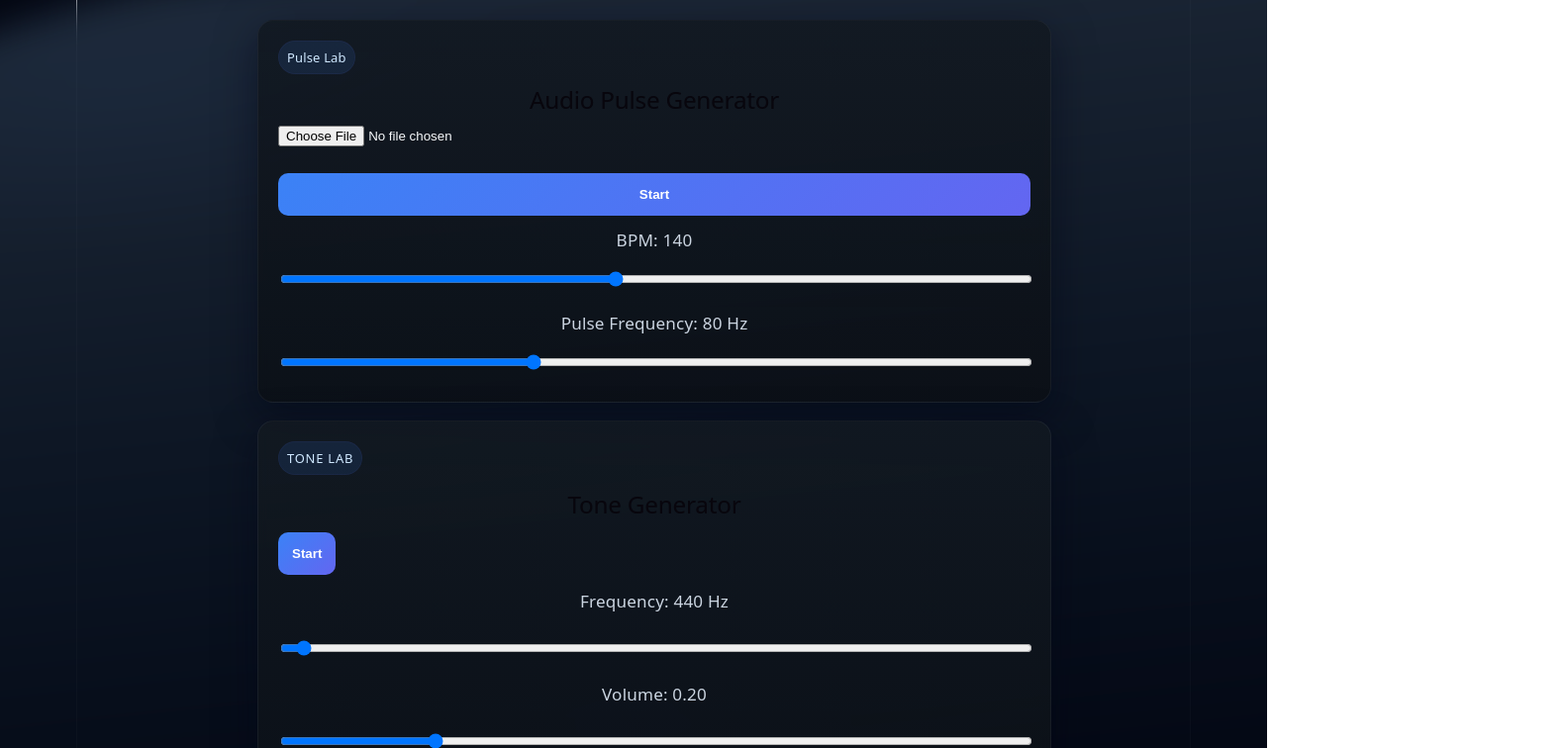
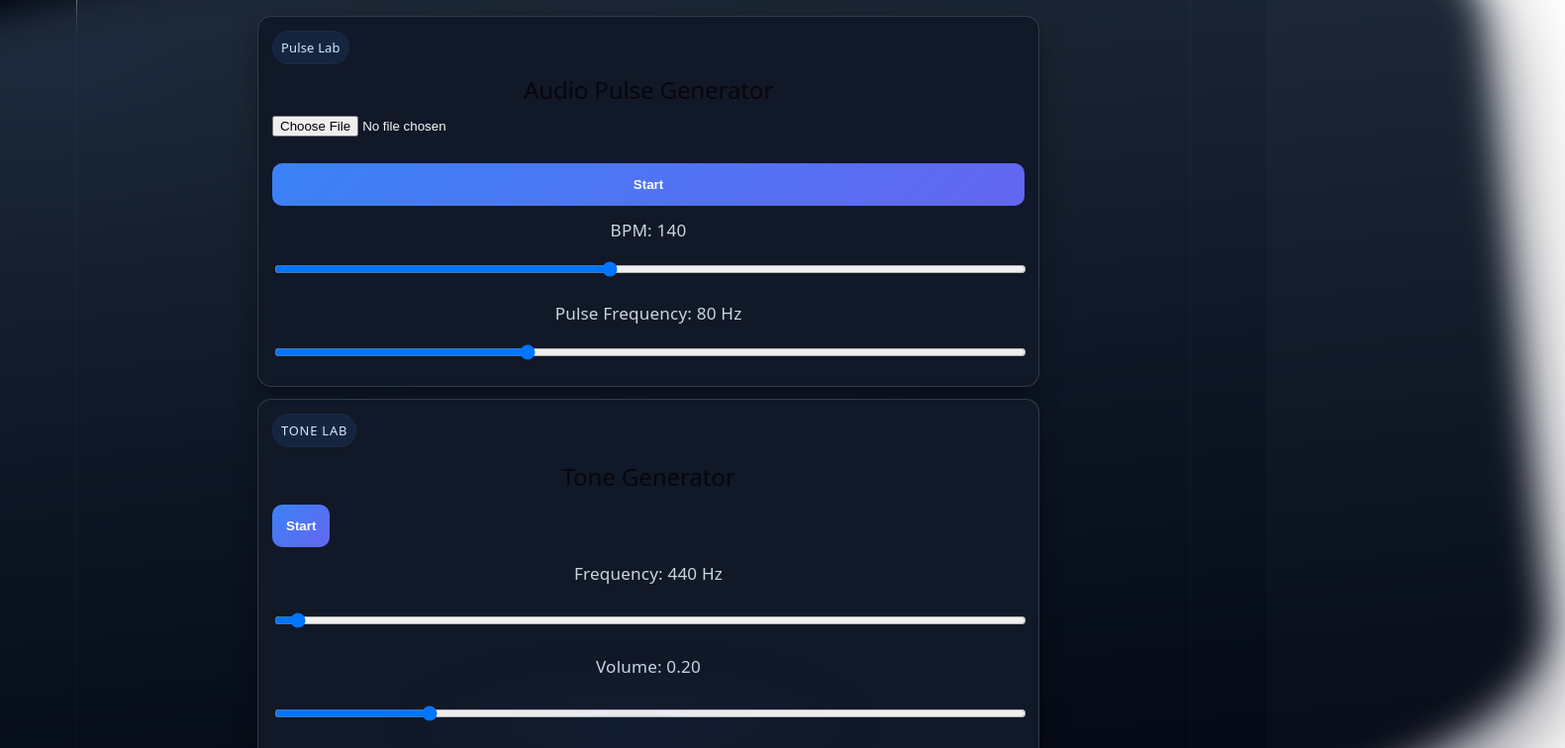
Before and after one commit to darksos34/music-generator, a React (Vite) app: page / in a window 1280 px wide. Shown: the top 756 px of the page at 99% size, 1581 px wide, since content can reach past the window. Built offline with nearby package versions, Linux system fonts and the light colour scheme.

Commit message:
new style

```diff
--- a/src/Cards.css
+++ b/src/Cards.css
@@ -4,10 +4,8 @@
 html, body {
     margin: 0;
     padding: 0;
-    overflow-x: hidden; /* voorkomt horizontale scroll bij overflow-effect */
-    -webkit-font-smoothing: antialiased;
-    -webkit-text-size-adjust: 100%;
-    background: #030712; /* fallback donkere kleur */
+    overflow-x: hidden;
+    background: #030712;
 }
 
 /* variabelen (kan je eventueel bovenaan je file zetten) */
@@ -19,18 +17,11 @@ html, body {
     --accent-b: rgba(99,102,241,0.06);
 }
 
-/* cards-page blijft de centrale container maar krijgt positie voor pseudo-element */
 .cards-page {
-    position: relative;
     display: flex;
     justify-content: center;
     align-items: flex-start;
-    padding-top: max(env(safe-area-inset-top), 20px);
-    padding-bottom: max(env(safe-area-inset-bottom), 20px);
-    padding-left: max(env(safe-area-inset-left), 12px);
-    padding-right: max(env(safe-area-inset-right), 12px);
-    min-height: 100%;
-    background: transparent; /* achtergrond komt van pseudo-element zodat gradient rondom zichtbaar blijft */
+    padding: 16px;
 }
 
 /* grote, afgeronde vorm die buiten de viewport mag 'overflowen' — zacht en donker */
@@ -69,19 +60,18 @@ html, body {
     pointer-events: none;
 }
 
-/* kaarten zelf boven de achtergrond plaatsen (z-index hoger) */
-.cards-stack,
-.generator-card {
-    position: relative;
-    z-index: 1;
+.cards-stack {
+    width: min(760px, 100%);
+    display: grid;
+    gap: 12px;
 }
 
-/* behoud pagina-achtergrond-gevoel: card-achtergrond iets lichter zodat contrastrijk maar zacht */
 .generator-card {
-    background: linear-gradient(180deg, rgba(18,25,33,0.9), rgba(12,16,22,0.88));
-    border: 1px solid rgba(148,163,184,0.08);
-    border-radius: clamp(10px, 2vw, 16px);
-    box-shadow: 0 14px 40px rgba(2,6,23,0.5);
+    width: 100%;
+    background: #111827;
+    border-radius: 14px;
+    padding: 14px;
+    color: #f8fafc;
 }
 
 /* kleine visuele tweaks — rustiger kleuren voor badges */
```
